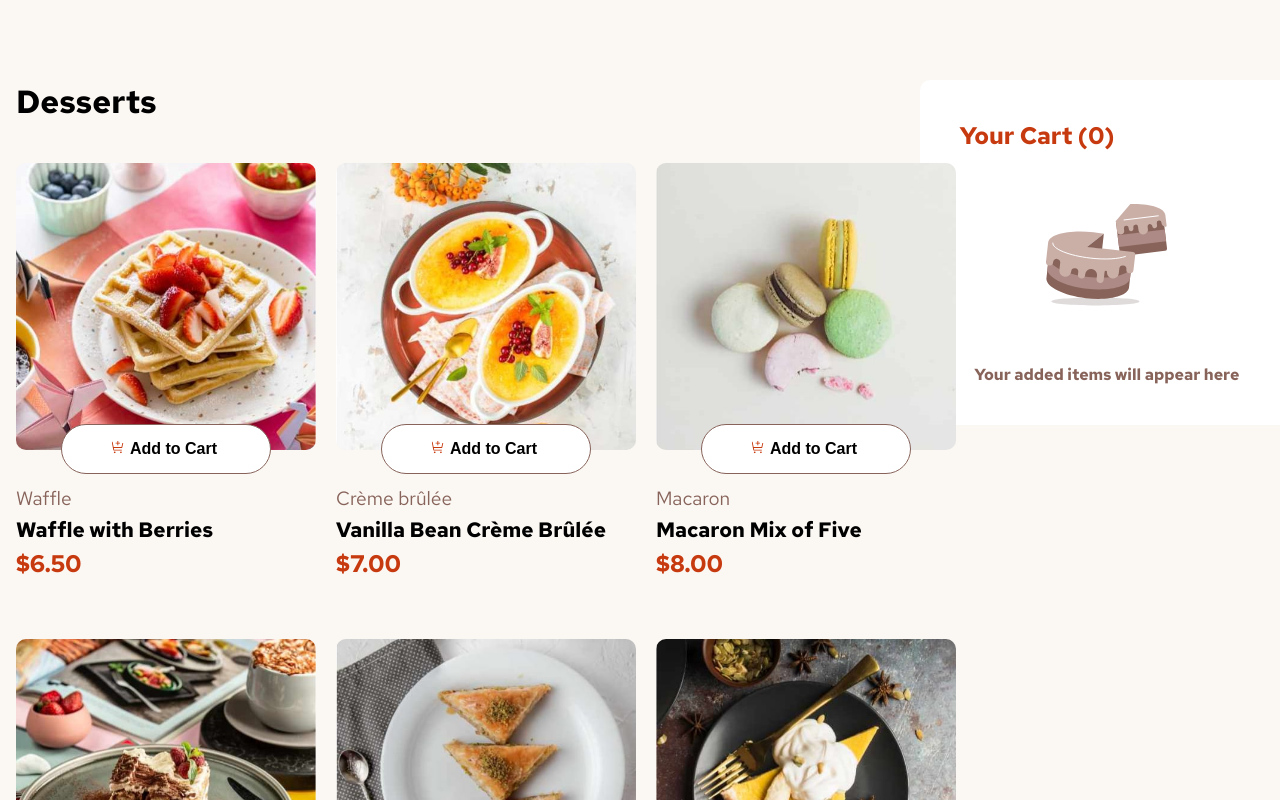
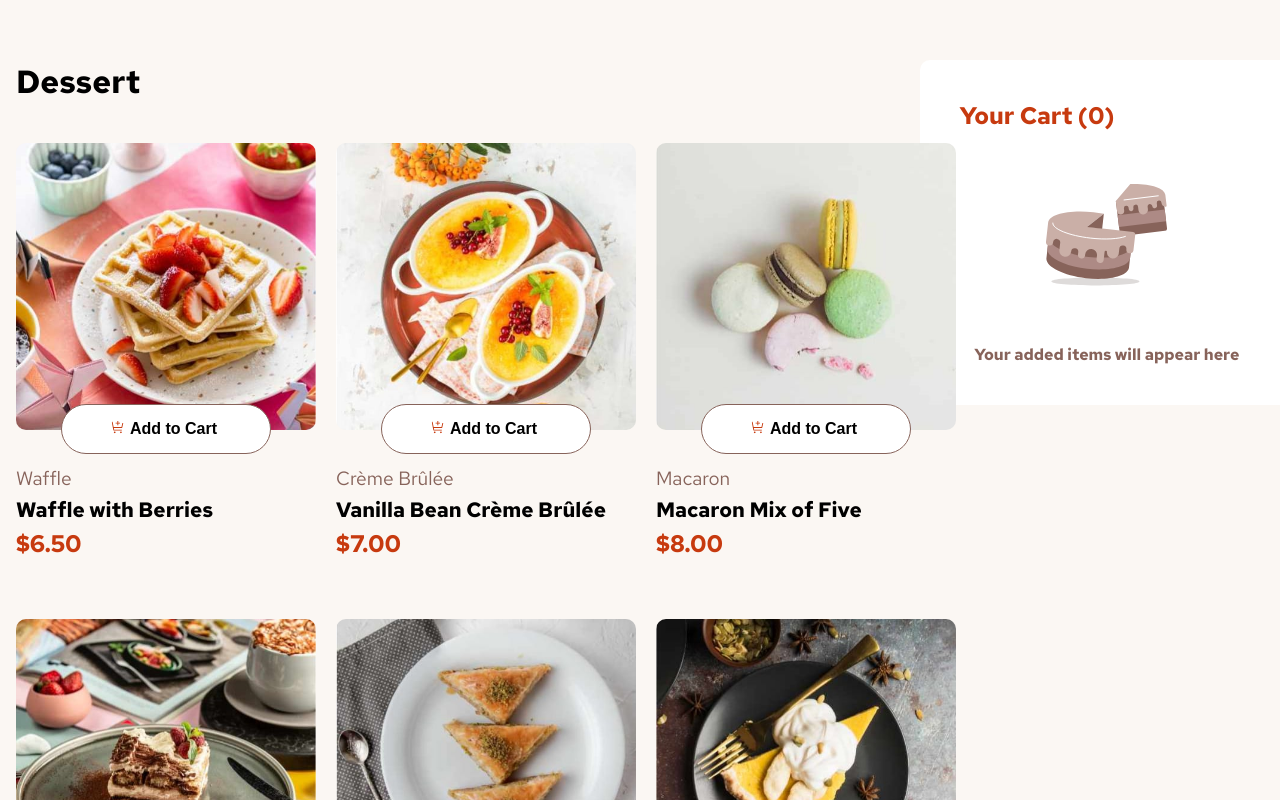
Before and after one commit to DCodeartisan/Product-List-With-Cart, a React (Vite) app: page / in a window 1280 px wide. Shown: the top 800 px of the page. Built offline with nearby package versions, Linux system fonts and the light colour scheme.

Commit message:
added cartdata

```diff
--- a/src/App.jsx
+++ b/src/App.jsx
@@ -4,11 +4,9 @@ import DesktopDesign from "./DesktopDesign"
 function App() {
 
   return (
-    <>
       <div className="container">
         <DesktopDesign />
       </div>
-    </>
   )
 }
 
--- a/src/Cards.jsx
+++ b/src/Cards.jsx
@@ -1,16 +1,18 @@
 
-function Cards( {image, title, description, price} ) {
-
-
+function Cards( {image, title, description, price } ) {
   return (
     <div className="cards">
-        <img src={image} alt="" />
-        <br /><button><img src="/icon-add-to-cart.svg" alt=""/><span className="button-text">Add to Cart</span></button>
-        <p className="title">{title}</p>
-        <h3>{description}</h3>
-        <p className="price">{price}</p>
+      <img src={image} alt={title} />
+      <br />
+      <button>
+        <img src="/icon-add-to-cart.svg" alt="Add to cart" />
+        <span className="button-text">Add to Cart</span>
+      </button>
+      <p className="title">{title}</p>
+      <h3>{description}</h3>
+      <p className="price">{price}</p>
     </div>
-  )
+  );
 }
 
-export default Cards
+export default Cards;
--- a/src/Cart.jsx
+++ b/src/Cart.jsx
@@ -1,23 +1,23 @@
 import Cards from "./Cards"
+import CartData from "./CartData"
 
 function Cart() {
   return (
-    <div >
-      <h1>Desserts</h1>
-        <div className="cards-grid-3-columns">
-            <Cards image='/image-waffle-desktop.jpg' title='Waffle' description='Waffle with Berries' price={`$6.50`} />
-            <Cards image='/image-creme-brulee-desktop.jpg' title='Crème brûlée' description='Vanilla Bean Crème Brûlée' price={`$7.00`} />
-            <Cards image='/image-macaron-desktop.jpg' title='Macaron' description='Macaron Mix of Five' price={`$8.00`} />
-            <Cards image='/image-tiramisu-desktop.jpg' title='Tiramisu' description='Classic Tiramisu' price={`$5.50`} />
-            <Cards image='/image-baklava-desktop.jpg' title='Baklava' description='Pistachio Baklava' price={`$4.00`} />
-            <Cards image='/image-meringue-desktop.jpg' title='Pie' description='Lemon Meringue Pie' price={`$5.00`} />
-            <Cards image='/image-cake-desktop.jpg' title='Cake' description='Red Velvet Cake' price={`$4.50`} />
-            <Cards image='./image-brownie-desktop.jpg' title='Brownie' description=' Salted Caramel Brownie' price={`$4.50`} />
-            <Cards image='./image-panna-cotta-desktop.jpg' title='Panna Cotta' description='Vanilla Panna Cotta' price={`$6.50`} />
-
-        </div>
+    <div className="cart">
+      <h1>Dessert</h1>
+      <div className="cards-grid-3-columns">
+        {CartData.map((item) => (
+          <Cards
+            key={item.id}
+            image={item.image}
+            title={item.title}
+            description={item.description}
+            price={`$${item.price.toFixed(2)}`}
+          />
+        ))}
+      </div>
     </div>
-  )
+  );
 }
 
-export default Cart
+export default Cart;
--- /dev/null
+++ b/src/CartData.jsx
@@ -0,0 +1,75 @@
+const CartData = [
+    {
+        id: 1,
+        image: '/image-waffle-desktop.jpg',
+        title: 'Waffle',
+        description: 'Waffle with Berries',
+        price: 6.50,
+    },
+
+    {
+        id: 2,
+        image: '/image-creme-brulee-desktop.jpg',
+        title: 'Crème Brûlée',
+        description: 'Vanilla Bean Crème Brûlée',
+        price: 7.00,
+    },
+
+    {
+        id: 3,
+        image: '/image-macaron-desktop.jpg',
+        title: 'Macaron',
+        description: 'Macaron Mix of Five',
+        price: 8.00,
+    },
+
+    {
+        id: 4,
+        image: '/image-tiramisu-desktop.jpg',
+        title: 'Tiramisu',
+        description: 'Classic Tiramisu',
+        price: 5.50,
+    },
+
+    {
+        id: 5,
+        image: '/image-baklava-desktop.jpg',
+        title: 'Baklava',
+        description: 'Pistachio Baklava',
+        price: 4.00,
+    },
+
+    {
+        id: 6,
+        image: '/image-meringue-desktop.jpg',
+        title: 'Pie',
+        description: 'Lemon Meringue Pie',
+        price: 5.00,
+    },
+
+    {
+        id: 7,
+        image: '/image-cake-desktop.jpg',
+        title: 'Cake',
+        description: 'Red Velvet Cake',
+        price: 4.50,
+    },
+
+    {
+        id: 8,
+        image: '/image-brownie-desktop.jpg',
+        title: 'Brownie',
+        description: 'Salted Caramel Brownie',
+        price: 4.50,
+    },
+
+    {
+        id: 9,
+        image: '/image-panna-cotta-desktop.jpg',
+        title: 'Panna Cotta',
+        description: 'Vanilla Panna Cotta',
+        price: 6.50,
+    },
+]
+
+export default CartData
--- a/src/DesktopDesign.jsx
+++ b/src/DesktopDesign.jsx
@@ -12,7 +12,7 @@ function DesktopDesign() {
             <CartResult />
           </div>
     </div>
-  )
+  );
 }
 
 export default DesktopDesign
--- a/src/index.css
+++ b/src/index.css
@@ -7,7 +7,7 @@
 body {
   font-family: "Red Hat Text", sans-serif;
   background-color: hsl(26, 54%, 97%);
-  margin: 80px 0;
+  margin: 60px 0;
 }
 
 .attribution {
```
